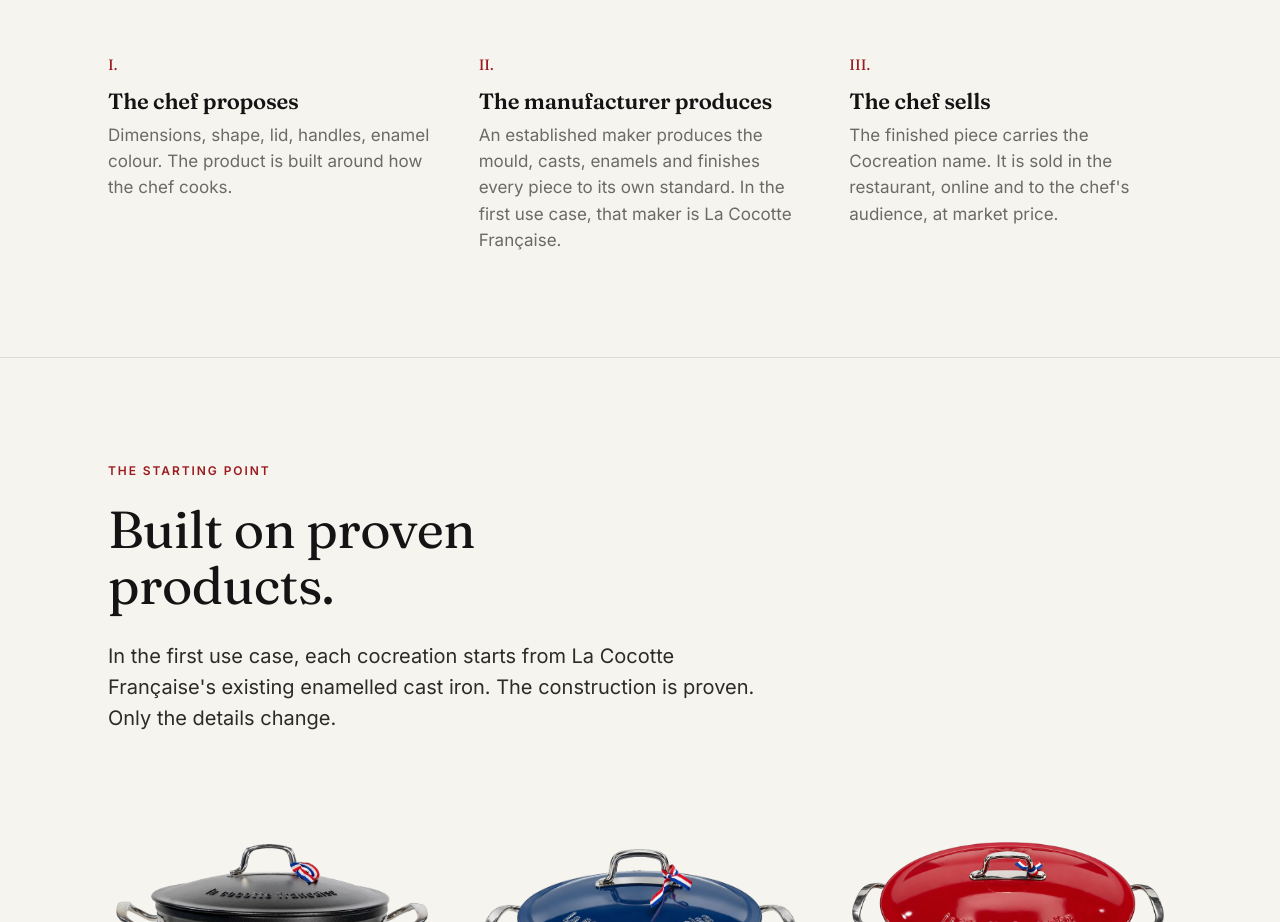
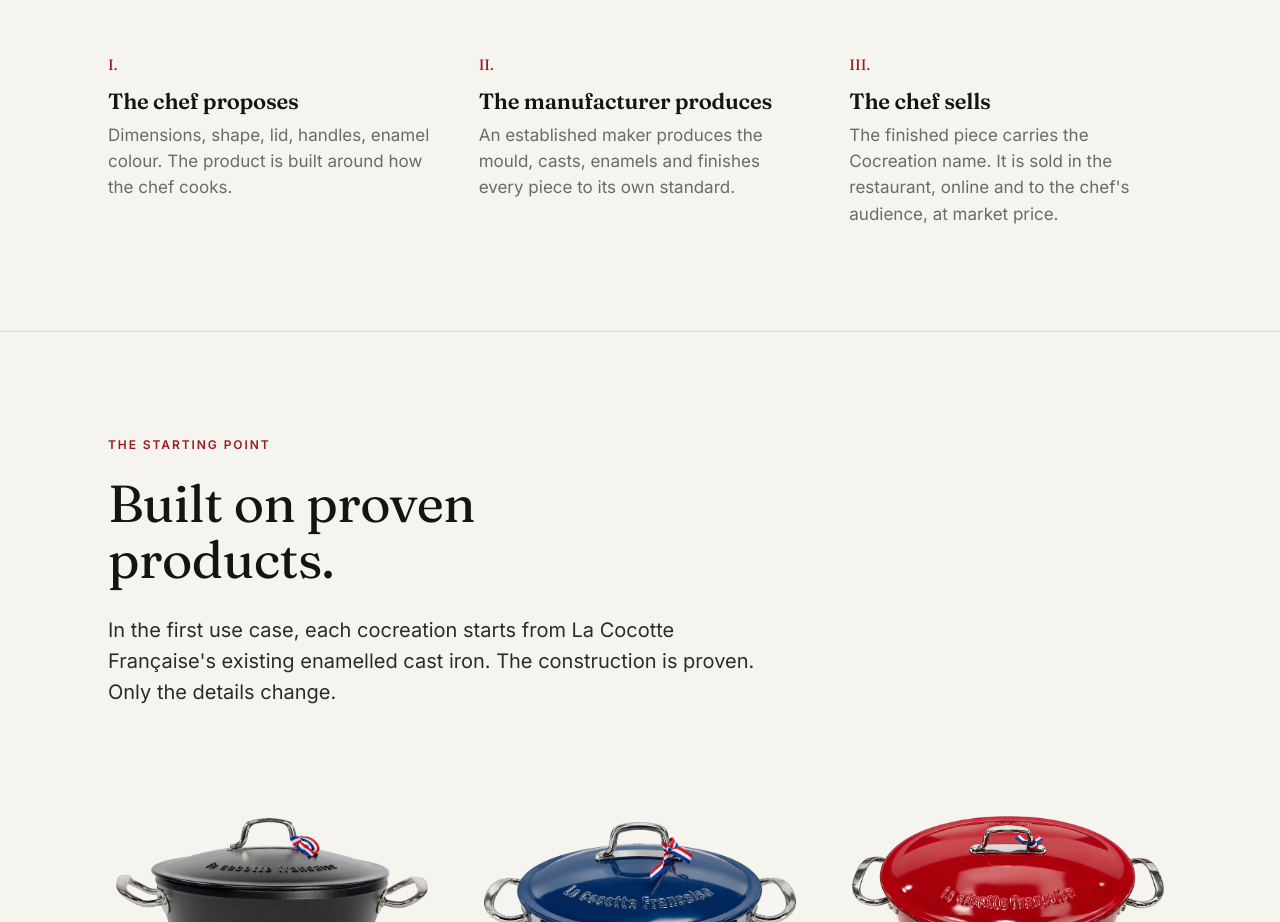
Before and after one commit to 46corentin/cocreation, a plain HTML site: page index.html in a window 1280 px wide. Shown: the part 1449-2371 px from the top of the page. Drawn offline with Linux system fonts and the light colour scheme.

Commit message:
Remove La Cocotte Française mention from model section
Co-Authored-By: Claude Opus 5.5 <noreply@anthropic.com>
Claude-Session: https://claude.ai/code/session_01YQqL6kdtxuL8cs2ojwkRMY

```diff
--- a/index.html
+++ b/index.html
@@ -170,7 +170,7 @@
     <p class="lead">Chefs know what they want in a kitchen. A depth, a diameter, a handle, a colour. Cocreation leverages that knowledge into a product.</p>
     <div class="cols3">
       <div><p class="n">I.</p><h3>The chef proposes</h3><p class="muted">Dimensions, shape, lid, handles, enamel colour. The product is built around how the chef cooks.</p></div>
-      <div><p class="n">II.</p><h3>The manufacturer produces</h3><p class="muted">An established maker produces the mould, casts, enamels and finishes every piece to its own standard. In the first use case, that maker is La Cocotte Française.</p></div>
+      <div><p class="n">II.</p><h3>The manufacturer produces</h3><p class="muted">An established maker produces the mould, casts, enamels and finishes every piece to its own standard.</p></div>
       <div><p class="n">III.</p><h3>The chef sells</h3><p class="muted">The finished piece carries the Cocreation name. It is sold in the restaurant, online and to the chef's audience, at market price.</p></div>
     </div>
   </div>
```
